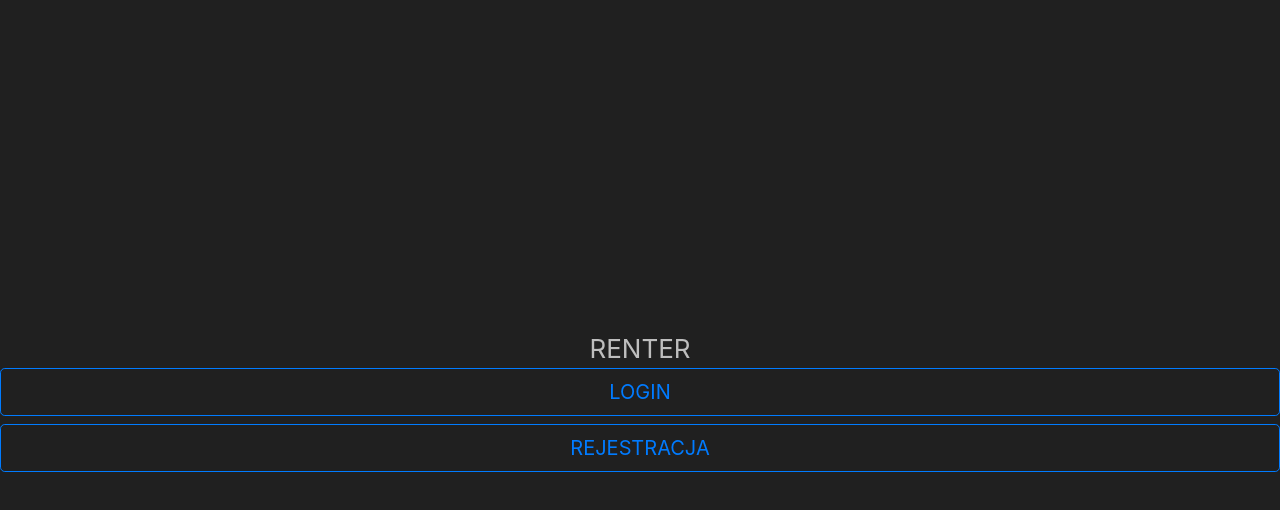
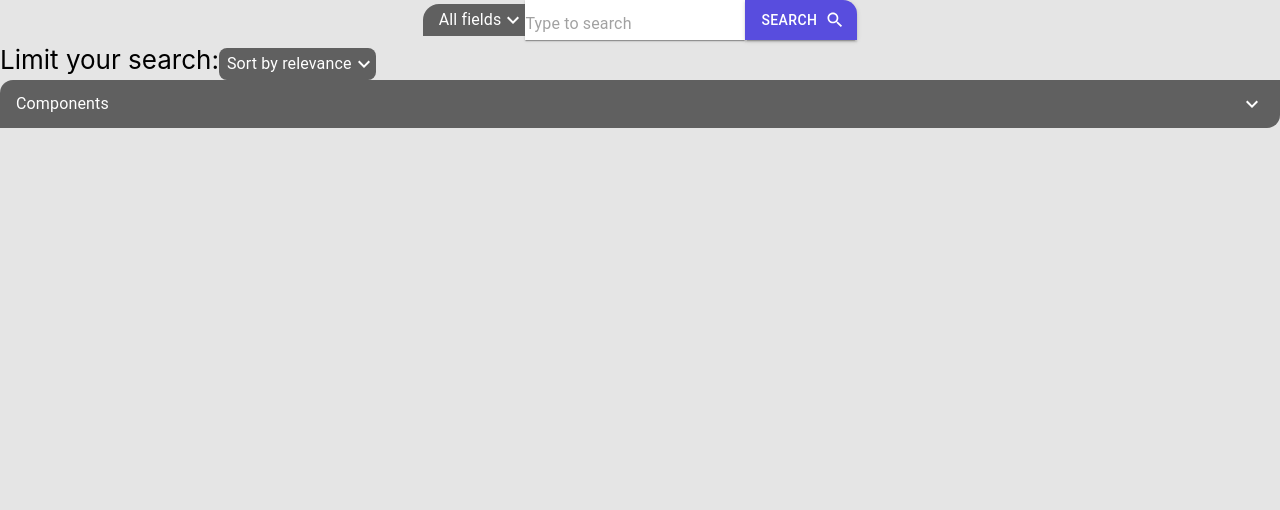
Before and after one commit to MichalKarol/SWI, a React (Create React App) app in the folder frontend/: page /search in a window 1280 px wide. Shown: the top 510 px of the page. Built offline with nearby package versions, Linux system fonts and the light colour scheme.

Commit message:
search component

```diff
--- a/frontend/src/App.css
+++ b/frontend/src/App.css
@@ -1,5 +1,5 @@
 .App {
-  background-color: #202020;
+  background-color: #E5E5E5;
   min-height: 100vh;
   font-size: calc(10px + 2vmin);
   color: #bebebe;
--- a/frontend/src/views/Search.jsx
+++ b/frontend/src/views/Search.jsx
@@ -1,3 +1,224 @@
+import React, {useState} from "react";
+import { makeStyles } from '@material-ui/core/styles';
+import { MuiThemeProvider, createMuiTheme } from '@material-ui/core/styles';
+import Button from "@material-ui/core/Button";
+import SearchIcon from '@material-ui/icons/Search';
+import MenuItem from "@material-ui/core/MenuItem";
+import Select from "@material-ui/core/Select";
+import InputBase from "@material-ui/core/InputBase";
+import Paper from "@material-ui/core/Paper";
+import withStyles from "@material-ui/core/styles/withStyles";
+import styled from "styled-components";
+import ExpansionPanel from "@material-ui/core/ExpansionPanel";
+import ExpansionPanelSummary from "@material-ui/core/ExpansionPanelSummary";
+import Typography from "@material-ui/core/Typography";
+import ExpansionPanelDetails from "@material-ui/core/ExpansionPanelDetails";
+import ExpandMoreIcon from '@material-ui/icons/ExpandMore';
+import RadioGroup from "@material-ui/core/RadioGroup";
+import FormControlLabel from "@material-ui/core/FormControlLabel";
+import Radio from "@material-ui/core/Radio";
+import Checkbox from "@material-ui/core/Checkbox";
+import Divider from "@material-ui/core/Divider";
+
+const StyledPaper = withStyles({
+  root: {
+      borderRadius: 0,
+  }
+})(Paper);
+
+const StyledSearchButton = withStyles({
+    root: {
+        borderRadius: '0 1em 0 0',
+    }
+})(Button);
+
+const StyledSearchSelect = withStyles({
+    root: {
+        borderRadius: '1em 0 0 0 !important',
+        backgroundColor: "#606060 !important",
+        color: '#ffffff',
+        textIndent: '1em'
+    }
+})(Select);
+
+const StyledSortSelect = withStyles({
+    root: {
+        borderRadius: '0.5em !important',
+        backgroundColor: "#606060 !important",
+        color: '#ffffff',
+        textIndent: '0.5em',
+    }
+})(Select);
+
+const CheckboxContainer = styled.div`
+   display: flex;
+   flex-direction: column;
+   justify-content: center;
+   height: auto;
+`;
+
+const SearchContainer = styled.div`
+   display: flex;
+   flex-direction: row;
+   justify-content: center;
+   height: auto;
+`;
+
+const LimitText = styled.span`
+    color: black
+`;
+
+const theme = createMuiTheme({
+        palette: {
+        primary: {
+            main: "#606060"
+        },
+        secondary: {
+            main: "#584DDE"
+        }}
+});
+
+const WhiteExpandMoreIcon = withStyles({
+    root: {
+        color: '#FFFFFF !important',
+    }
+})(ExpandMoreIcon);
+
+const Panel = withStyles({
+    root: {
+        boxShadow: 'none',
+        '&:not(:last-child)': {
+            borderBottom: 0,
+        },
+        '&:before': {
+            display: 'none',
+        },
+        '&$expanded': {
+            margin: 'auto',
+        },
+        backgroundColor: "#E5E5E5"
+    },
+    expanded: {},
+})(ExpansionPanel);
+
+const PanelSummary = withStyles({
+    root: {
+        backgroundColor: "#606060",
+        color: '#ffffff',
+        borderRadius: "0.5em 0 0.5em 0"
+    },
+    expanded: {},
+})(ExpansionPanelSummary);
+
+const PanelDetails = withStyles({
+    root: {
+        backgroundColor: "#ffffff",
+        borderRadius: '0 0 0 0.5em',
+        boxShadow: "2px 2px #606060",
+    },
+})(ExpansionPanelDetails);
+
+function StyledRadio(props) {
+
+    return (
+        <Radio
+            disableRipple
+            color="default"
+        />
+    )
+}
+
 export function Search() {
-  return null;
+
+    return (
+        <MuiThemeProvider theme={theme}>
+            <SearchContainer>
+                <StyledSearchSelect
+                    IconComponent={WhiteExpandMoreIcon}
+                    MenuProps={{
+                        getContentAnchorEl: null,
+                        anchorOrigin: {
+                            vertical: "bottom",
+                        }
+                    }}
+                    defaultValue='All'
+                    displayEmpty='All fields'
+                    disableUnderline
+                    // onChange={handleChange}
+                >
+                    <MenuItem value='All'>All fields</MenuItem>
+                    <MenuItem value='Title'>Title</MenuItem>
+                    <MenuItem value='Content'>Content</MenuItem>
+                </StyledSearchSelect>
+                <StyledPaper component="form">
+                    <InputBase
+                        placeholder="Type to search"
+                    />
+                </StyledPaper>
+                <StyledSearchButton
+                    variant="contained"
+                    color="secondary"
+                    // className={classes.button}
+                    endIcon={<SearchIcon/>}
+                >
+                    Search
+                </StyledSearchButton>
+            </SearchContainer>
+            <div>
+                <LimitText>
+                    Limit your search:
+                </LimitText>
+                <StyledSortSelect
+                    IconComponent={WhiteExpandMoreIcon}
+                    MenuProps={{
+                        getContentAnchorEl: null,
+                        anchorOrigin: {
+                            vertical: "bottom",
+                        }
+                    }}
+                    defaultValue='relevance'
+                    displayEmpty='Sort by relevance'
+                    disableUnderline
+                >
+                    <MenuItem value='relevance'>Sort by relevance</MenuItem>
+                    <MenuItem value='title'>Sort by title</MenuItem>
+                    <MenuItem value='asc'>Sort from newest</MenuItem>
+                    <MenuItem value='desc'>Sort from oldest</MenuItem>
+                </StyledSortSelect>
+
+                <Panel square>
+                    <PanelSummary
+                        expandIcon={<WhiteExpandMoreIcon/>}
+                    >
+                        <div>
+                            <Typography>Components</Typography>
+                        </div>
+                    </PanelSummary>
+                    <PanelDetails>
+                        <CheckboxContainer>
+                            <FormControlLabel
+                                control={
+                                    <Checkbox
+                                        color="secondary"
+                                    />
+                                }
+                                label="Environment"
+                            />
+                            <Divider />
+                            <FormControlLabel
+                                control={
+                                    <Checkbox
+                                        color="secondary"
+                                    />
+                                }
+                                label="Civil Rights"
+                            />
+                        </CheckboxContainer>
+                    </PanelDetails>
+                </Panel>
+
+            </div>
+        </MuiThemeProvider>
+    );
+
 }
--- a/frontend/src/views/authenticated-routes.jsx
+++ b/frontend/src/views/authenticated-routes.jsx
@@ -41,6 +41,6 @@ export function AuthenticatedRoutes() {
       </Router>
     </div>
   ) : (
-    <Login />
+    <Search />
   );
 }
```
Also changed, not shown: frontend/package.json (+6 -1 lines), 1 other file (tests, documents, lock files or other folders).
